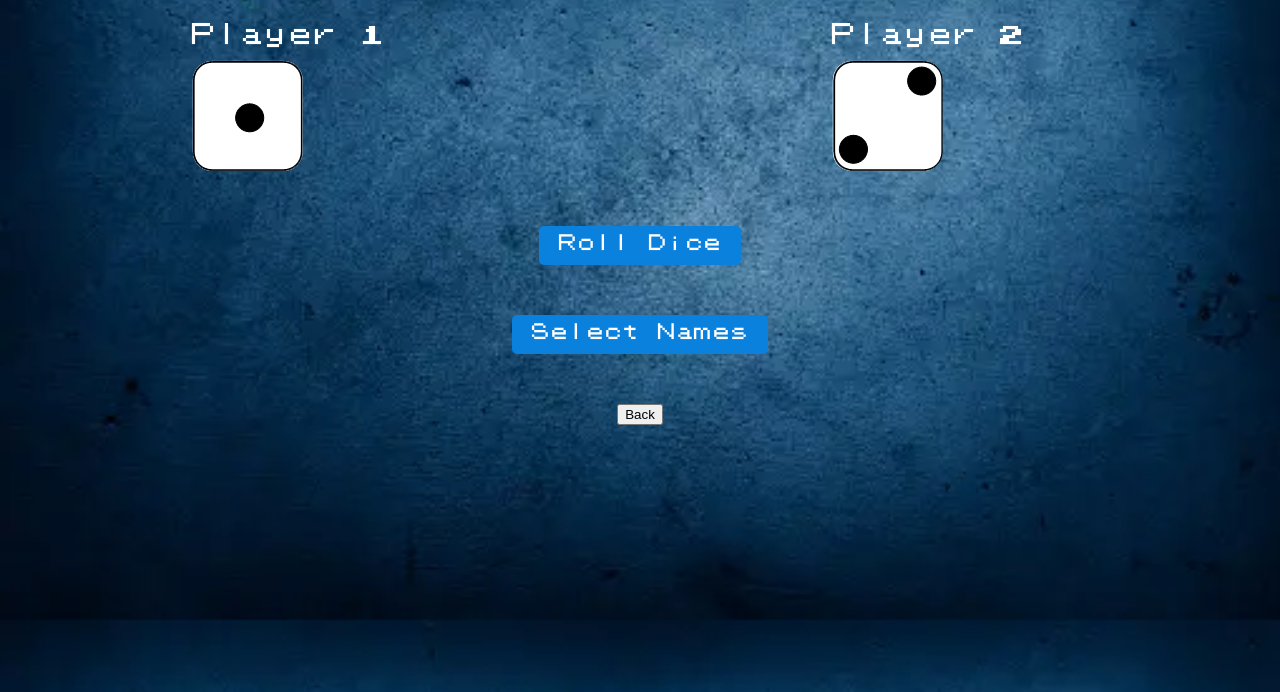
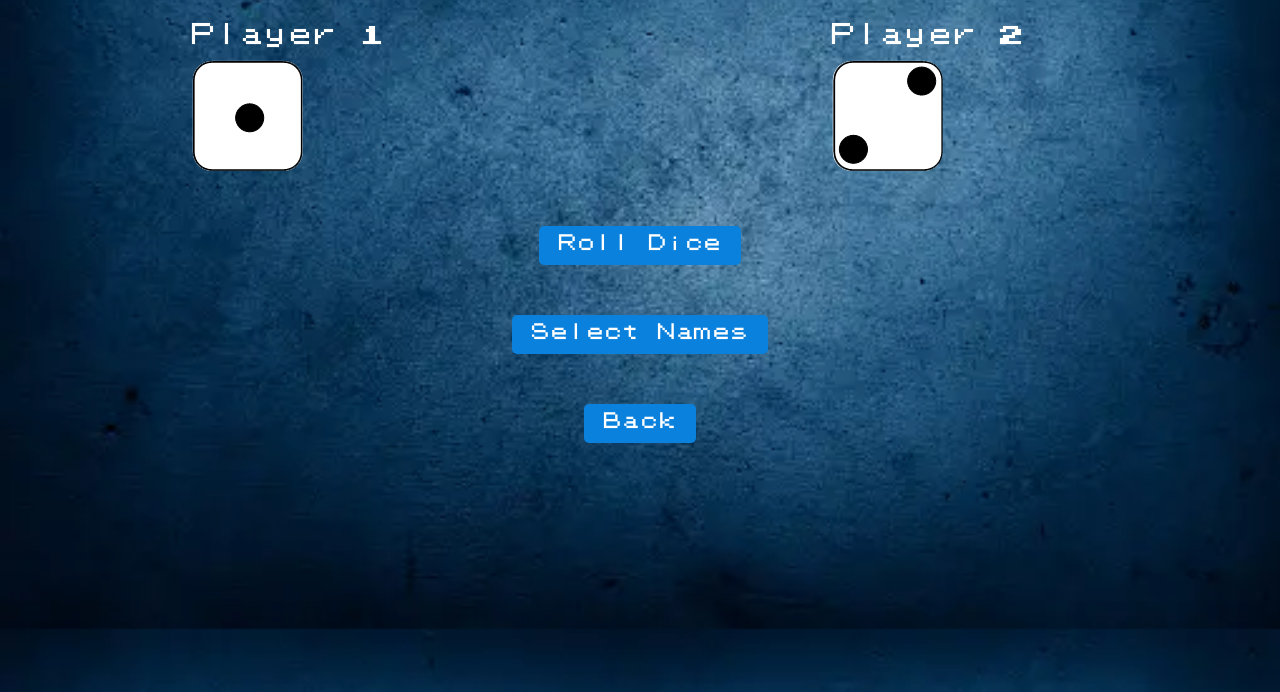
Before and after one commit to Hlogie01/https---github.com-Hlogie01-dice-game, a plain HTML site: page game.html in a window 1280 px wide. Shown: the part 108-800 px from the top of the page. Drawn offline with Linux system fonts and the light colour scheme.

Commit message:
back button added and updated

```diff
--- a/style.css
+++ b/style.css
@@ -54,11 +54,9 @@ body {
   justify-content: space-around;
   margin-top: 30px;
 }
-
 .bottom {
   margin-top: 20px;
 }
-
 .btn {
   background-color: #0981dd;
   color: #fff;
@@ -69,7 +67,6 @@ body {
   border-radius: 5px;
   font-family: "CustomFont", sans-serif;
 }
-
 /* Responsive styles */
 @media only screen and (max-width: 768px) {
   .row {
@@ -80,7 +77,6 @@ body {
     width: 100%;
   }
 }
-
 #leaderboard-container {
   background-color: transparent;
   padding: 15px;
@@ -88,17 +84,14 @@ body {
   margin: 20px auto;
   max-width: 400px;
 }
-
 #leaderboard-container h2 {
   font-size: 20px;
   color: #fff;
 }
-
 #leaderboard-list {
   list-style-type: none;
   padding: 0;
 }
-
 #leaderboard-list li {
   font-size: 16px;
   margin-bottom: 8px;
@@ -107,7 +100,20 @@ body {
 .rules-container {
   color: #fff;
 }
-
 .player-name {
   color: #fff;
 }
+#back {
+  background-color: #0981dd;
+  color: #fff;
+  font-size: 18px;
+  padding: 10px 20px;
+  cursor: pointer;
+  border: none;
+  border-radius: 5px;
+  font-family: "CustomFont", sans-serif;
+}
+
+#back:hover {
+  background-color: #075c9f; /* Darker shade of blue on hover */
+}
```
